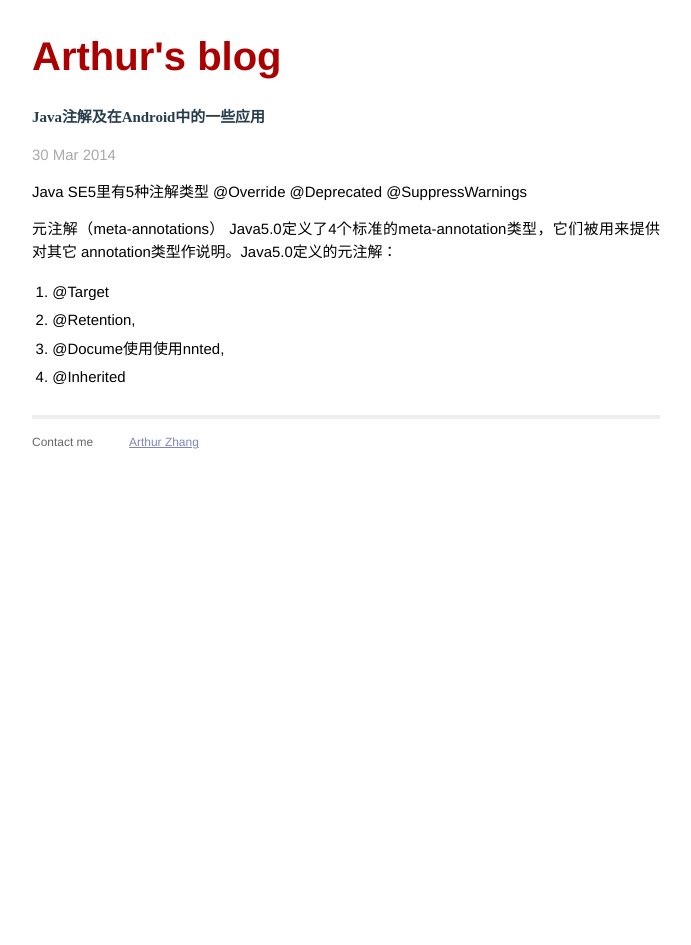
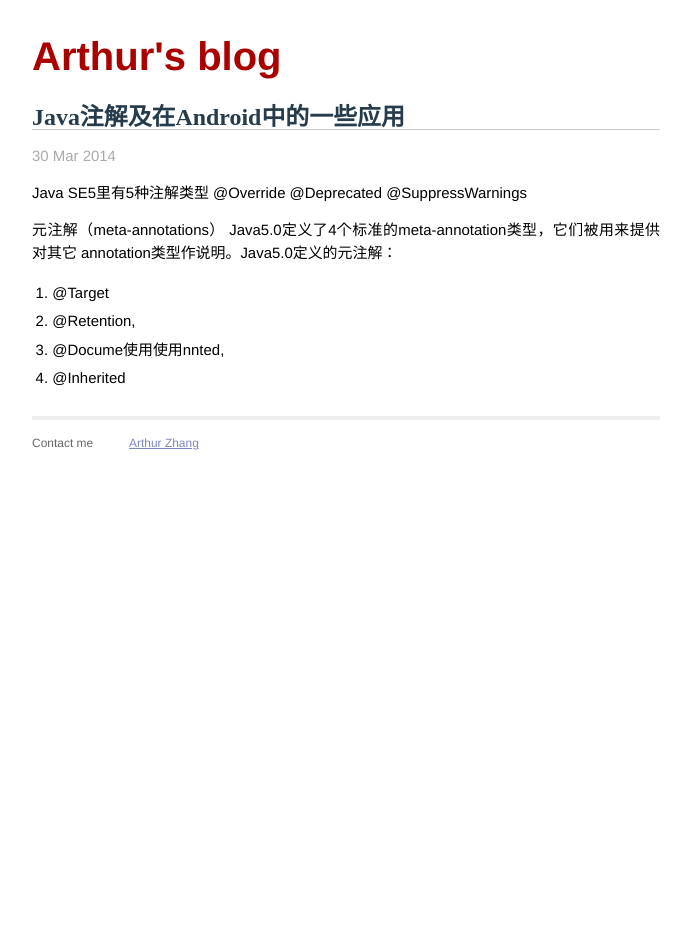
Before and after one commit to brother18/brother18.github.io, a Jekyll site: the page built from _posts/2014-03-29-Java注解及在Android中的一些应用.markdown, in a window 1280 px wide. Shown: the whole page, without its empty margins (294-985 px from the left). Built offline with Jekyll 4.4.1, drawn with Linux system fonts in a browser that asks for light colours; Markdown is read by kramdown in place of the engine named in the settings.

Commit message:
small changes

```diff
--- a/_layouts/default.html
+++ b/_layouts/default.html
@@ -3,6 +3,7 @@
     <head>
         <meta charset="utf-8">
         <meta http-equiv="X-UA-Compatible" content="IE=edge,chrome=1">
+        <link rel="shortcut icon" href="/favicon.jpg" />
         <title>{{ page.title }}</title>
         <meta name="viewport" content="width=device-width">
 
--- a/css/main.css
+++ b/css/main.css
@@ -67,6 +67,8 @@ a:visited { color: #a0a; }
   font-family: "proxima-nova";
   color: #263c4c;
   font-weight: bold;
+  border-bottom: 1px solid #cccccc;
+  font-size: 1.6em;
 }
 
 .header a {
```
Also changed, not shown: favicon.jpg (added).
